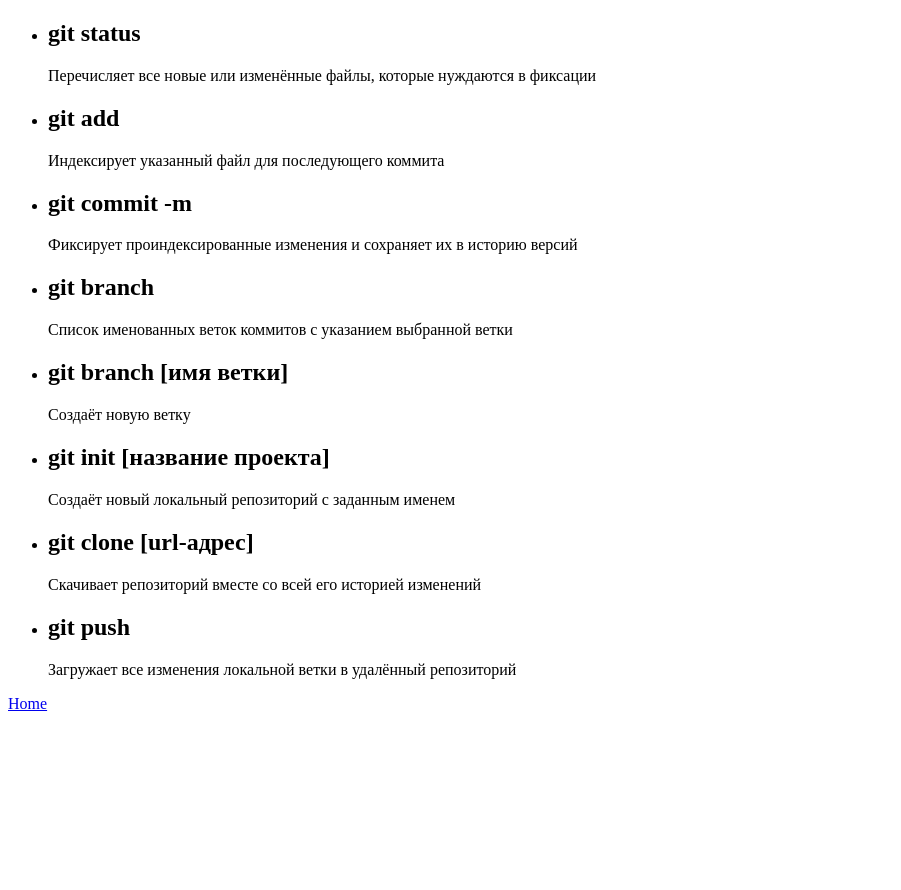
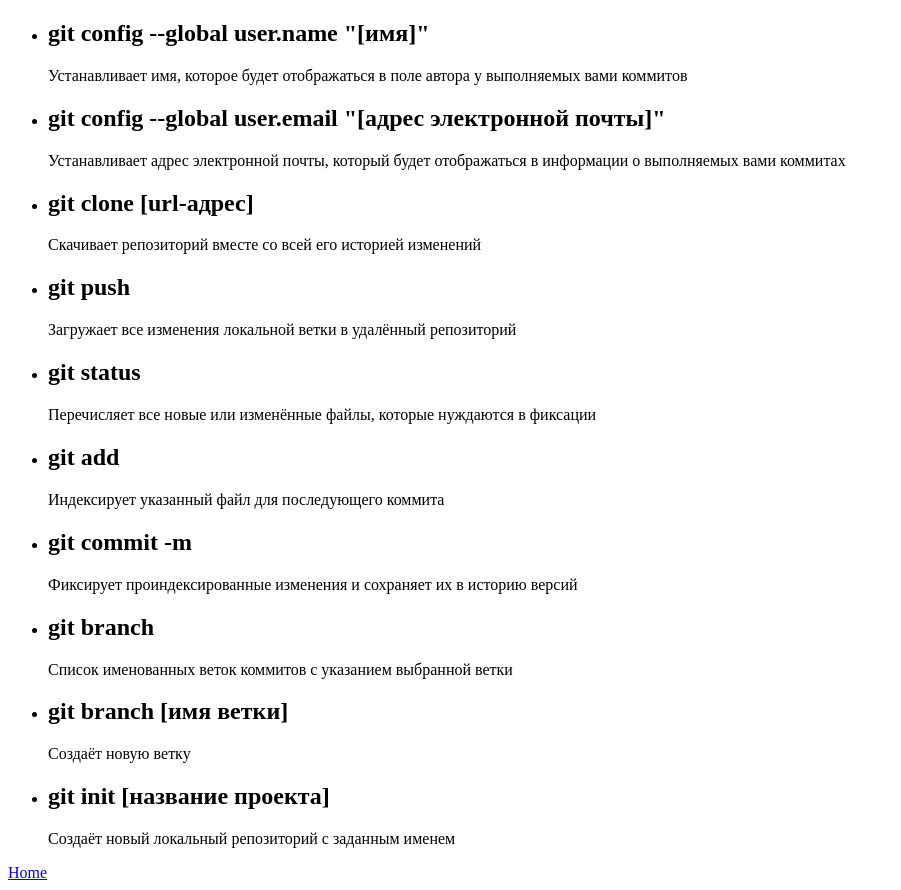
Before and after one commit to ValentynaBerezhniak/LessonGitHub, a plain HTML site: page gallery.html in a window 1280 px wide. Shown: the whole page, without its empty margins (0-901 px from the left). Before the commit the page ends 800 px from the top, so only its background shows below. Drawn offline with Linux system fonts and the light colour scheme.

Commit message:
change text

```diff
--- a/gallery.html
+++ b/gallery.html
@@ -9,6 +9,22 @@
 <body>
     <div class="list">
         <ul>
+            <li>
+                <h2>git config --global user.name "[имя]"</h2>
+                <p>Устанавливает имя, которое будет отображаться в поле автора у выполняемых вами коммитов</p>
+            </li>
+            <li>
+                <h2>git config --global user.email "[адрес электронной почты]"</h2>
+                <p>Устанавливает адрес электронной почты, который будет отображаться в информации о выполняемых вами коммитах</p>
+            </li>
+            <li>
+                <h2>git clone [url-адрес]</h2>
+                <p>Скачивает репозиторий вместе со всей его историей изменений</p>
+            </li>
+            <li>
+                <h2>git push</h2>
+                <p>Загружает все изменения локальной ветки в удалённый репозиторий</p>
+            </li>
             <li>
                 <h2>git status</h2>
                 <p>Перечисляет все новые или изменённые файлы, которые нуждаются в фиксации</p>
@@ -33,14 +49,6 @@
                 <h2>git init [название проекта]</h2>
                 <p>Создаёт новый локальный репозиторий с заданным именем</p>
             </li>
-            <li>
-                <h2>git clone [url-адрес]</h2>
-                <p>Скачивает репозиторий вместе со всей его историей изменений</p>
-            </li>
-            <li>
-                <h2>git push</h2>
-                <p>Загружает все изменения локальной ветки в удалённый репозиторий</p>
-            </li>
         </ul>
     </div>
     <a href="index.html">Home</a>
```
